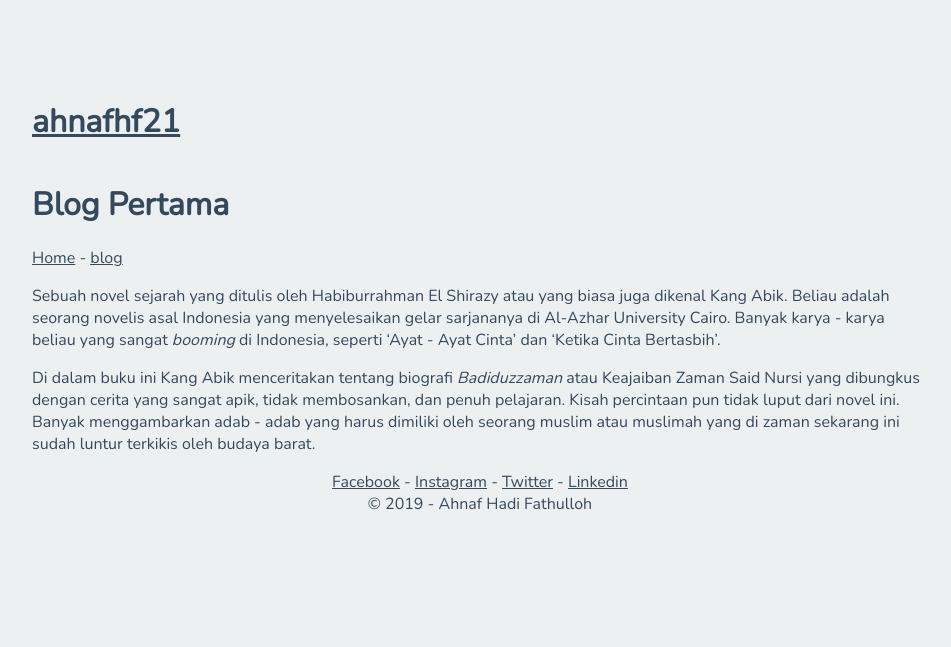
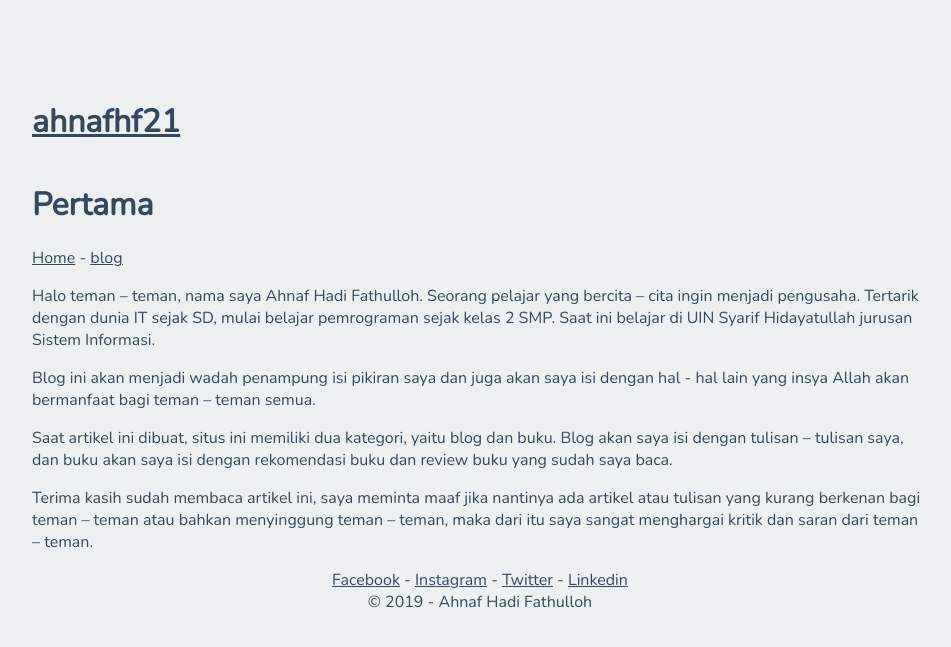
Before and after one commit to ahnafhf21/ahnafhf21.github.io, a Jekyll site: the page built from _posts/2019-06-19-blog-pertama.markdown, in a window 1280 px wide. Shown: the top 647 px of the page, without its empty margins (160-1111 px from the left). Built offline with Jekyll 4.4.1, drawn with Linux system fonts in a browser that asks for light colours.

Commit message:
new artikel

```diff
--- a/_posts/2019-06-13-api-tauhid.markdown
+++ b/_posts/2019-06-13-api-tauhid.markdown
@@ -3,7 +3,7 @@ layout: default
 title:  "Api Tauhid"
 date:   2019-05-20 10:46:38 +0700
 category: buku
-tags: [web, jekyll]
+tags: [islam, sejarah]
 ---
 Sebuah novel sejarah yang ditulis oleh Habiburrahman El Shirazy atau yang biasa juga dikenal Kang Abik. Beliau adalah seorang novelis asal Indonesia yang menyelesaikan gelar sarjananya di Al-Azhar University Cairo. Banyak karya - karya beliau yang sangat *booming* di Indonesia, seperti 'Ayat - Ayat Cinta' dan 'Ketika Cinta Bertasbih'.
 
--- a/_posts/2019-06-19-blog-pertama.markdown
+++ b/_posts/2019-06-19-blog-pertama.markdown
@@ -1,10 +1,14 @@
 ---
 layout: default
-title:  "Blog Pertama"
-date:   2019-06-19 14:43:38 +0700
+title:  "Pertama"
+date:   2019-06-23 11:23:00 +0700
 category: blog
-tags: [web, jekyll]
+tags: [perkenalan]
 ---
-Sebuah novel sejarah yang ditulis oleh Habiburrahman El Shirazy atau yang biasa juga dikenal Kang Abik. Beliau adalah seorang novelis asal Indonesia yang menyelesaikan gelar sarjananya di Al-Azhar University Cairo. Banyak karya - karya beliau yang sangat *booming* di Indonesia, seperti 'Ayat - Ayat Cinta' dan 'Ketika Cinta Bertasbih'.
+Halo teman – teman, nama saya Ahnaf Hadi Fathulloh. Seorang pelajar yang bercita – cita ingin menjadi pengusaha. Tertarik dengan dunia IT sejak SD, mulai belajar pemrograman sejak kelas 2 SMP. Saat ini belajar di UIN Syarif Hidayatullah jurusan Sistem Informasi.
 
-Di dalam buku ini Kang Abik menceritakan tentang biografi *Badiduzzaman* atau Keajaiban Zaman Said Nursi yang dibungkus dengan cerita yang sangat apik, tidak membosankan, dan penuh pelajaran. Kisah percintaan pun tidak luput dari novel ini. Banyak menggambarkan adab - adab yang harus dimiliki oleh seorang muslim atau muslimah yang di zaman sekarang ini sudah luntur terkikis oleh budaya barat.
+Blog ini akan menjadi wadah penampung isi pikiran saya dan juga akan saya isi dengan hal - hal lain yang insya Allah akan bermanfaat bagi teman – teman semua.
+
+Saat artikel ini dibuat, situs ini memiliki dua kategori, yaitu blog dan buku. Blog akan saya isi dengan tulisan – tulisan saya, dan buku akan saya isi dengan rekomendasi buku dan review buku yang sudah saya baca.
+
+Terima kasih sudah membaca artikel ini, saya meminta maaf jika nantinya ada artikel atau tulisan yang kurang berkenan bagi teman – teman atau bahkan menyinggung teman – teman, maka dari itu saya sangat menghargai kritik dan saran dari teman – teman.
```
